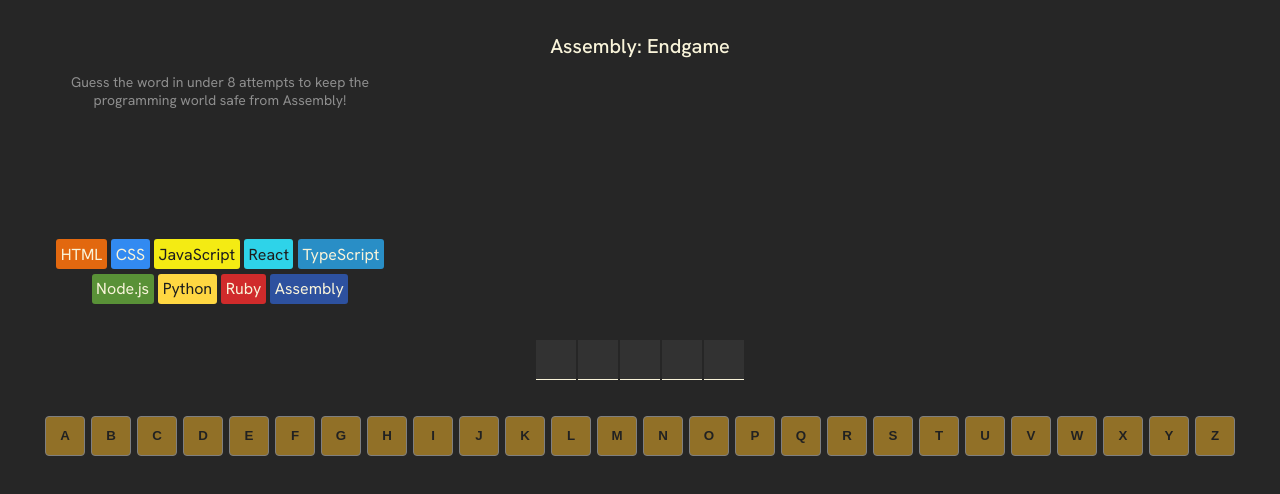
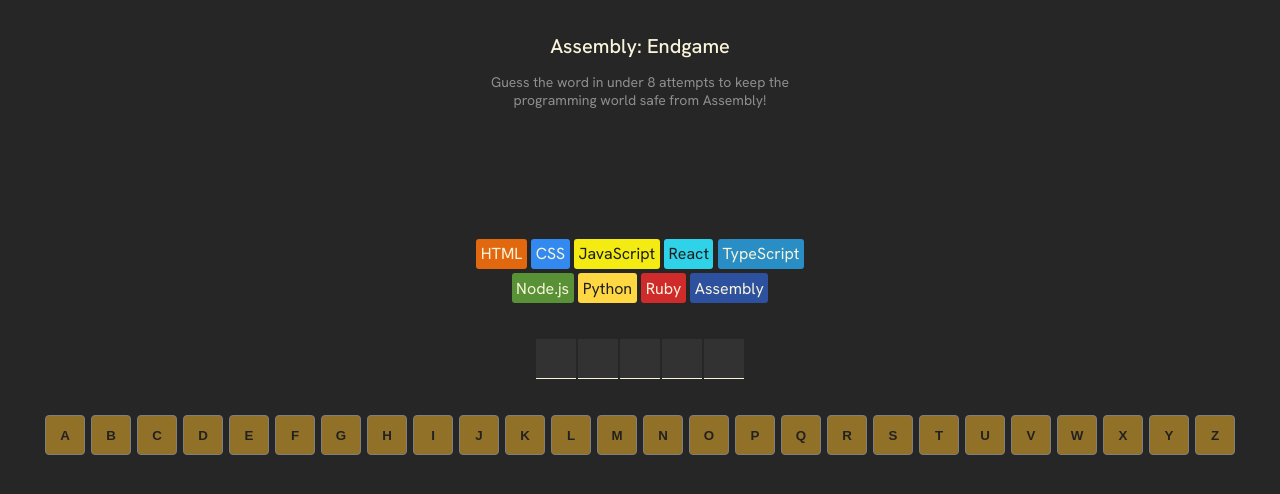
Before and after one commit to jacquikeating/assembly-endgame, a React (Vite) app: page / in a window 1280 px wide. Shown: the top 494 px of the page. Built offline with nearby package versions, Linux system fonts and the light colour scheme.

Commit message:
Minor style fixes
- Changed <App>'s parent element from a fragment to a <main>.
- Applied margin: auto to header p and .languages, which were left-aligned.

```diff
--- a/src/App.jsx
+++ b/src/App.jsx
@@ -26,14 +26,14 @@
     }
 
   return (
-    <>
+    <main>
       <Header />
       <Status isGameWon={isGameWon} isGameLost={isGameLost} />
       <Languages wrongGuessCount={wrongGuessCount} />
       <Word currentWord={currentWord} guessedLetters={guessedLetters} />
       <Keyboard guessedLetters={guessedLetters} currentWord={currentWord} guess={guess} />
       { isGameOver && <NewGameBtn /> }
-    </>
+    </main>
   )
 }
 
--- a/src/index.css
+++ b/src/index.css
@@ -28,6 +28,7 @@
 }
 
 header p {
+    margin: auto;
     max-width: 350px;
     font-size: 0.875rem;
     color: #8E8E8E;
@@ -71,6 +72,7 @@
 /* Languages Component */
 
 .languages-container {
+    margin: auto;
     max-width: 350px;
     display: flex;
     flex-wrap: wrap;
```
